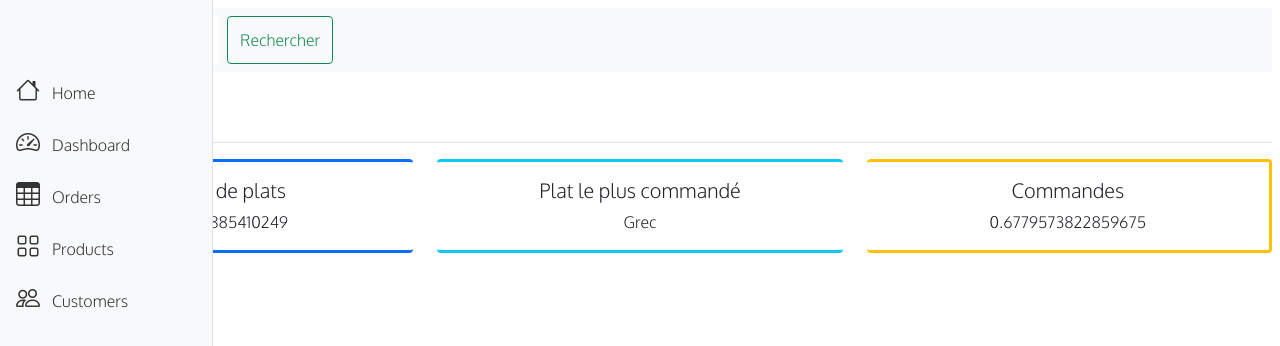
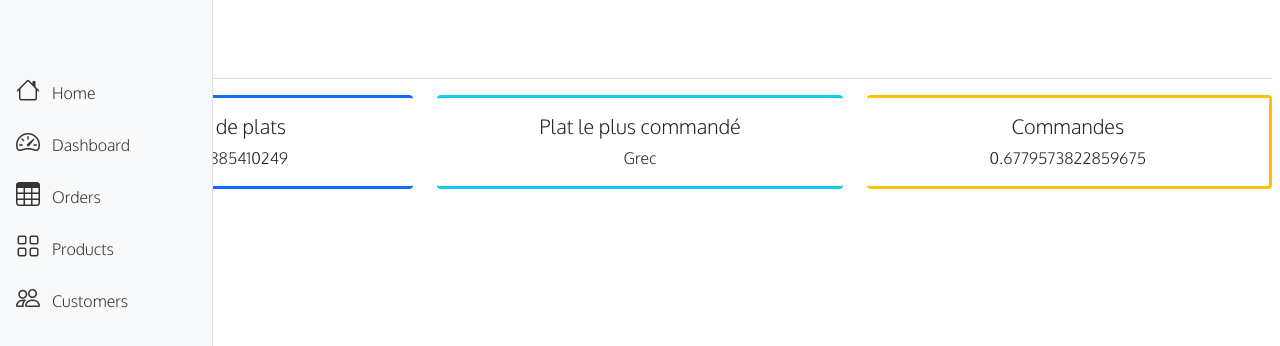
Before and after one commit to BonApp12/BonApp, a React (Create React App) app in the folder packages/front-manager/: page / in a window 1280 px wide. Shown: the top 346 px of the page. Built offline with nearby package versions, Linux system fonts and the light colour scheme.

Commit message:
[COMPONENT] Removing the Navbar component

```diff
--- a/packages/front-manager/src/App.js
+++ b/packages/front-manager/src/App.js
@@ -1,20 +1,20 @@
 import './App.css';
 import Sidebar from './components/Sidebar';
-import Navbar from "./components/Navbar";
 import Stats from "./components/Stats";
 
 function App() {
-    return (<div className="App">
-        <div className="container-fluid">
-            <div className="row flex-nowrap">
-                <Sidebar/>
-                <div className="col p-2">
-                    <Navbar/>
-                    <Stats/>
+    return (
+        <div className="App">
+            <div className="container-fluid">
+                <div className="row flex-nowrap">
+                    <Sidebar/>
+                    <div className="col p-2">
+                        <Stats/>
+                    </div>
                 </div>
             </div>
         </div>
-    </div>);
+    );
 }
 
 export default App;
--- a/packages/front-manager/src/components/Navbar.js
+++ /dev/null
@@ -1,16 +0,0 @@
-import React from "react";
-
-function Navbar() {
-    return (
-        <nav className="navbar navbar-light bg-light">
-            <div className="container-fluid">
-                <form className="d-flex">
-                    <input className="form-control me-2" type="search" placeholder="Une idée ?" aria-label="Search"/>
-                    <button className="btn btn-outline-success" type="submit">Rechercher</button>
-                </form>
-            </div>
-        </nav>
-    )
-}
-
-export default Navbar;
```
